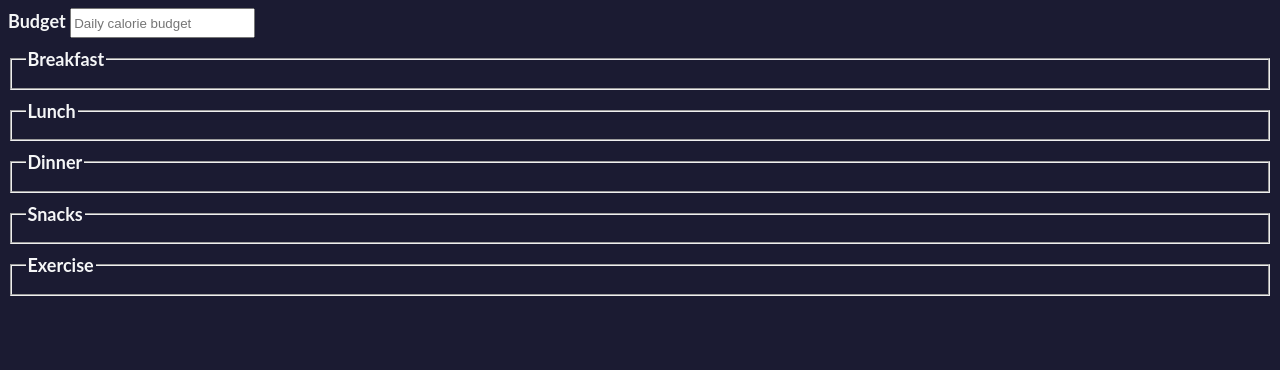
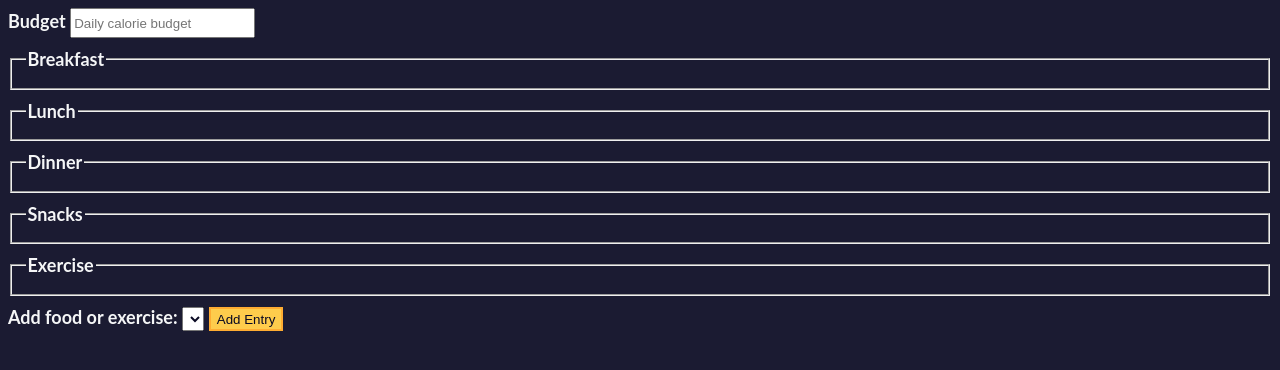
Before and after one commit to PattiyaY/JavaScript-DSA, a plain HTML site: page Calorie Counter/index.html in a window 1280 px wide. Drawn offline with Linux system fonts and the light colour scheme.

Commit message:
feature: control meals

```diff
--- a/Calorie Counter/index.html
+++ b/Calorie Counter/index.html
@@ -41,6 +41,15 @@
         <legend>Exercise</legend>
         <div class="input-container"></div>
       </fieldset>
+
+      <div class="controls">
+        <span>
+          <label for="entry-dropdown"> Add food or exercise:</label>
+          <select id="entry-dropdown" name="options"></select>
+
+          <button type="button" id="add-entry">Add Entry</button>
+        </span>
+      </div>
     </form>
   </body>
 </html>
```
